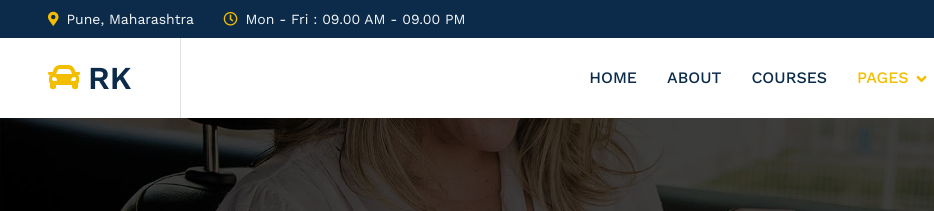
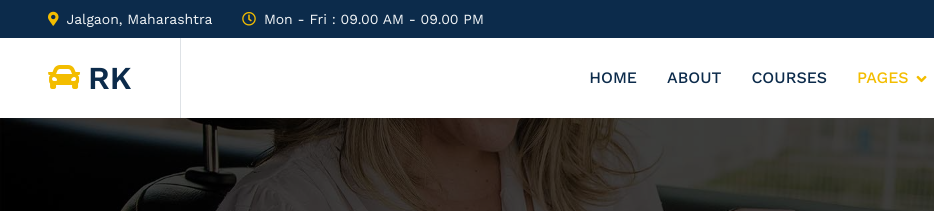
Before and after one commit to RajshreeKapure/driving-school.github.io, a plain HTML site: page team.html in a window 1280 px wide. Shown: the top 211 px of the page, 0-934 px from the left. Drawn offline with nearby package versions, Linux system fonts and the light colour scheme.

Commit message:
Update team.html

```diff
--- a/team.html
+++ b/team.html
@@ -45,7 +45,7 @@
             <div class="col-lg-7 px-5 text-start">
                 <div class="h-100 d-inline-flex align-items-center me-4">
                     <small class="fa fa-map-marker-alt text-primary me-2"></small>
-                    <small>Pune, Maharashtra</small>
+                    <small>Jalgaon, Maharashtra</small>
                 </div>
                 <div class="h-100 d-inline-flex align-items-center">
                     <small class="far fa-clock text-primary me-2"></small>
```
